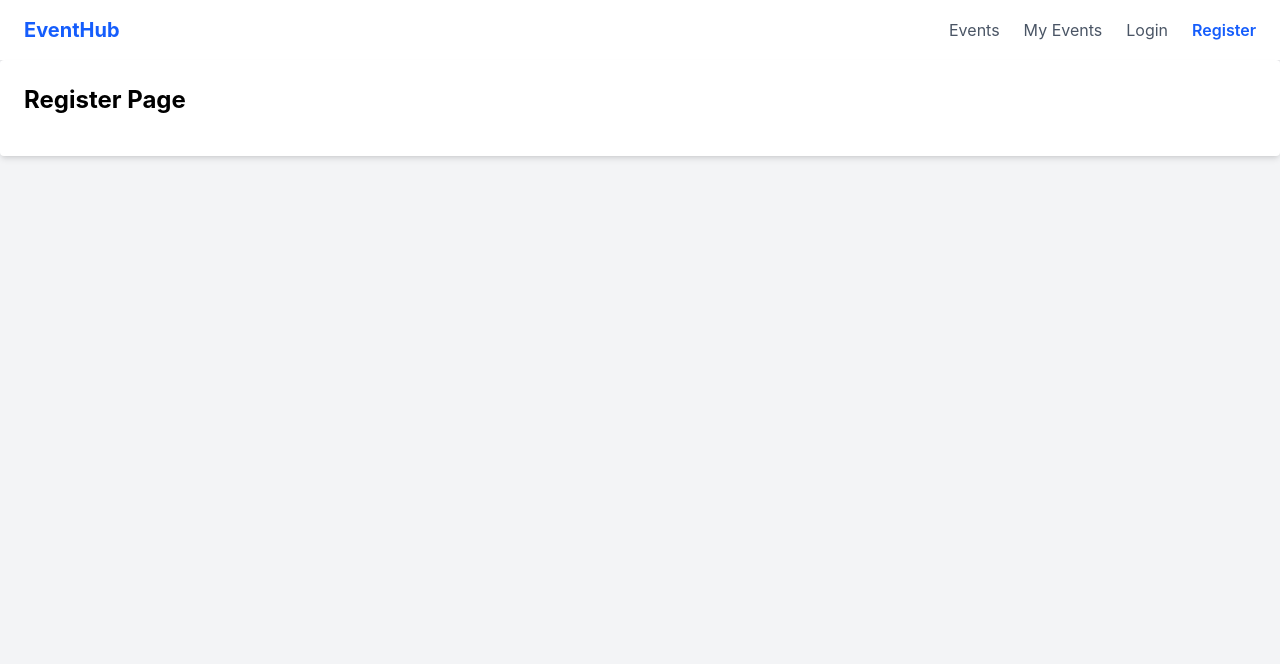
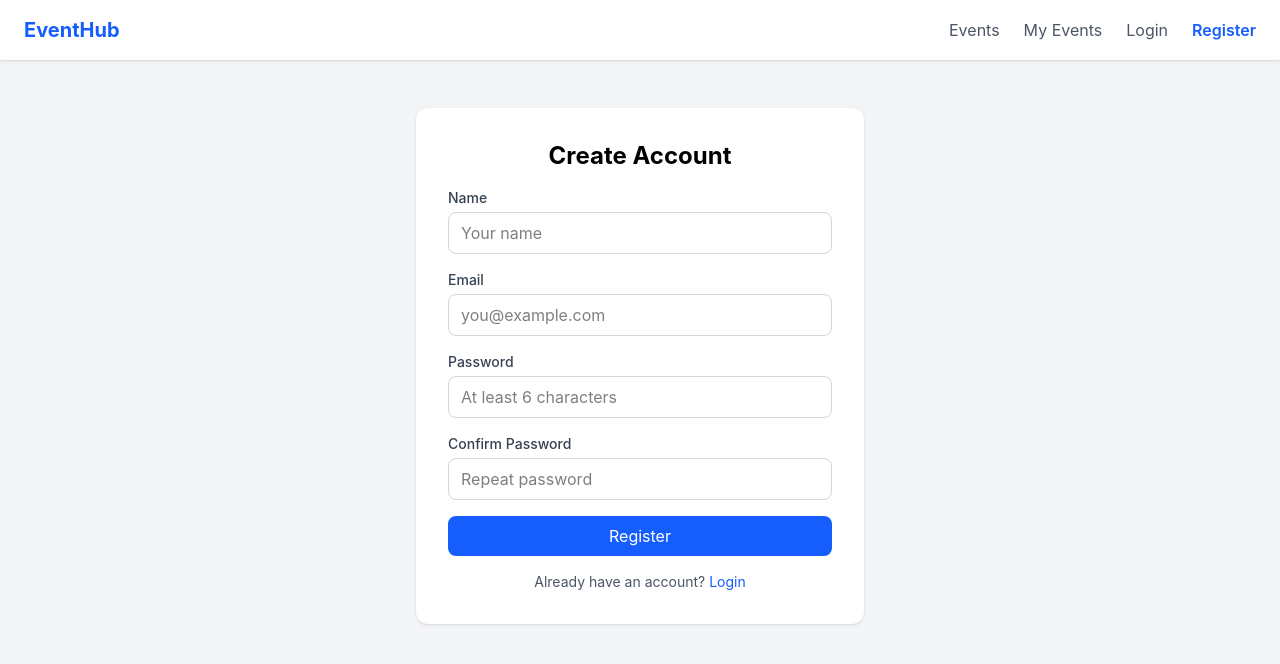
Before and after one commit to Abdul-Rehman474/event-management-system, a React (Vite) app: page /register in a window 1280 px wide. Shown: the top 664 px of the page. Built offline with nearby package versions, Linux system fonts and the light colour scheme.

Commit message:
Add login and register forms with validation

```diff
--- /dev/null
+++ b/src/components/FormInput.jsx
@@ -0,0 +1,16 @@
+function FormInput({ label, type = 'text', value, onChange, placeholder }) {
+    return (
+        <label className="block">
+            <span className="block text-sm font-medium text-gray-700 mb-1">{label}</span>
+            <input
+                type={type}
+                value={value}
+                onChange={onChange}
+                placeholder={placeholder}
+                className="w-full border border-gray-300 rounded-lg px-3 py-2 focus:outline-none focus:ring-2 focus:ring-blue-500"
+            />
+        </label>
+    );
+}
+
+export default FormInput;
--- a/src/pages/Login.jsx
+++ b/src/pages/Login.jsx
@@ -1,10 +1,87 @@
+import { useState, useEffect } from 'react';
+import { useDispatch, useSelector } from 'react-redux';
+import { Link, useNavigate } from 'react-router-dom';
+import { login, clearError } from '../features/auth/authSlice';
+import FormInput from '../components/FormInput';
+
 function Login() {
+
+    const [email, setEmail] = useState('');
+    const [password, setPassword] = useState('');
+    const [formError, setFormError] = useState('');
+
+    const dispatch = useDispatch();
+    const navigate = useNavigate();
+    const { currentUser, error } = useSelector((state) => state.auth);
+
+    // clears old error msgs when the user starts typing agai
+    useEffect(() => {
+        dispatch(clearError());
+    }, [dispatch]);
+
+    // if the user is already logged in, redirect to home page
+    useEffect(() => {
+        if (currentUser) navigate('/');
+    }, [currentUser, navigate]);
+
+    const handleSubmit = (e) => {
+        e.preventDefault();
+
+        // Validation
+        if (!email.trim() || !password) {
+            setFormError('Please fill in all fields');
+            return;
+        }
+
+        setFormError('');
+        dispatch(login({ email: email.trim().toLowerCase(), password }));
+    };
+
     return (
-        <div className='p-6 bg-white rounded shadow-md'>
-            <h1 className='text-2xl font-bold mb-4'>
-                Login Page
-            </h1>
+        <div className="flex justify-center px-4 py-12">
+            <form
+                onSubmit={handleSubmit}
+                className="bg-white w-full max-w-md p-8 rounded-xl shadow space-y-4"
+            >
+                <h1 className="text-2xl font-bold text-center">Login</h1>
+
+                {(formError || error) && (
+                    <p className="bg-red-100 text-red-700 px-3 py-2 rounded">
+                        {formError || error}
+                    </p>
+                )}
+
+                <FormInput
+                    label="Email"
+                    type="email"
+                    value={email}
+                    onChange={(e) => setEmail(e.target.value)}
+                    placeholder="you@example.com"
+                />
+                <FormInput
+                    label="Password"
+                    type="password"
+                    value={password}
+                    onChange={(e) => setPassword(e.target.value)}
+                    placeholder="Your password"
+                />
+
+                <button
+                    type="submit"
+                    className="w-full bg-blue-600 text-white py-2 rounded-lg hover:bg-blue-700"
+                >
+                    Login
+                </button>
+
+                <p className="text-center text-sm text-gray-600">
+                    No account?{' '}
+                    <Link to="/register" className="text-blue-600 hover:underline">
+                        Register
+                    </Link>
+                </p>
+            </form>
         </div>
     );
 }
+
 export default Login;
--- a/src/pages/Register.jsx
+++ b/src/pages/Register.jsx
@@ -1,10 +1,92 @@
+import { useState, useEffect } from 'react';
+import { useDispatch, useSelector } from 'react-redux';
+import { Link, useNavigate } from 'react-router-dom';
+import { register, clearError } from '../features/auth/authSlice';
+import FormInput from '../components/FormInput';
+
 function Register() {
+    const [name, setName] = useState('');
+    const [email, setEmail] = useState('');
+    const [password, setPassword] = useState('');
+    const [confirmPassword, setConfirmPassword] = useState('');
+    const [formError, setFormError] = useState('');
+
+    const dispatch = useDispatch();
+    const navigate = useNavigate();
+    const { currentUser, error } = useSelector((state) => state.auth);
+
+    useEffect(() => {
+        dispatch(clearError());
+    }, [dispatch]);
+
+    useEffect(() => {
+        if (currentUser) navigate('/');
+    }, [currentUser, navigate]);
+
+    const handleSubmit = (e) => {
+        e.preventDefault();
+
+        if (!name.trim() || !email.trim() || !password || !confirmPassword) {
+            return setFormError('Please fill in all fields');
+        }
+        if (name.trim().length < 2) {
+            return setFormError('Name must be at least 2 characters');
+        }
+        if (!/^\S+@\S+\.\S+$/.test(email)) {
+            return setFormError('Please enter a valid email');
+        }
+        if (password.length < 6) {
+            return setFormError('Password must be at least 6 characters');
+        }
+        if (password !== confirmPassword) {
+            return setFormError('Passwords do not match');
+        }
+
+        setFormError('');
+        dispatch(
+            register({
+                name: name.trim(),
+                email: email.trim().toLowerCase(),
+                password,
+            })
+        );
+    };
+
     return (
-        <div className='p-6 bg-white rounded shadow-md'>
-            <h1 className='text-2xl font-bold mb-4'>
-                Register Page
-            </h1>
+        <div className="flex justify-center px-4 py-12">
+            <form
+                onSubmit={handleSubmit}
+                className="bg-white w-full max-w-md p-8 rounded-xl shadow space-y-4"
+            >
+                <h1 className="text-2xl font-bold text-center">Create Account</h1>
+
+                {(formError || error) && (
+                    <p className="bg-red-100 text-red-700 px-3 py-2 rounded">
+                        {formError || error}
+                    </p>
+                )}
+
+                <FormInput label="Name" value={name}
+                    onChange={(e) => setName(e.target.value)} placeholder="Your name" />
+                <FormInput label="Email" type="email" value={email}
+                    onChange={(e) => setEmail(e.target.value)} placeholder="you@example.com" />
+                <FormInput label="Password" type="password" value={password}
+                    onChange={(e) => setPassword(e.target.value)} placeholder="At least 6 characters" />
+                <FormInput label="Confirm Password" type="password" value={confirmPassword}
+                    onChange={(e) => setConfirmPassword(e.target.value)} placeholder="Repeat password" />
+
+                <button type="submit"
+                    className="w-full bg-blue-600 text-white py-2 rounded-lg hover:bg-blue-700">
+                    Register
+                </button>
+
+                <p className="text-center text-sm text-gray-600">
+                    Already have an account?{' '}
+                    <Link to="/login" className="text-blue-600 hover:underline">Login</Link>
+                </p>
+            </form>
         </div>
     );
 }
+
 export default Register;
```
